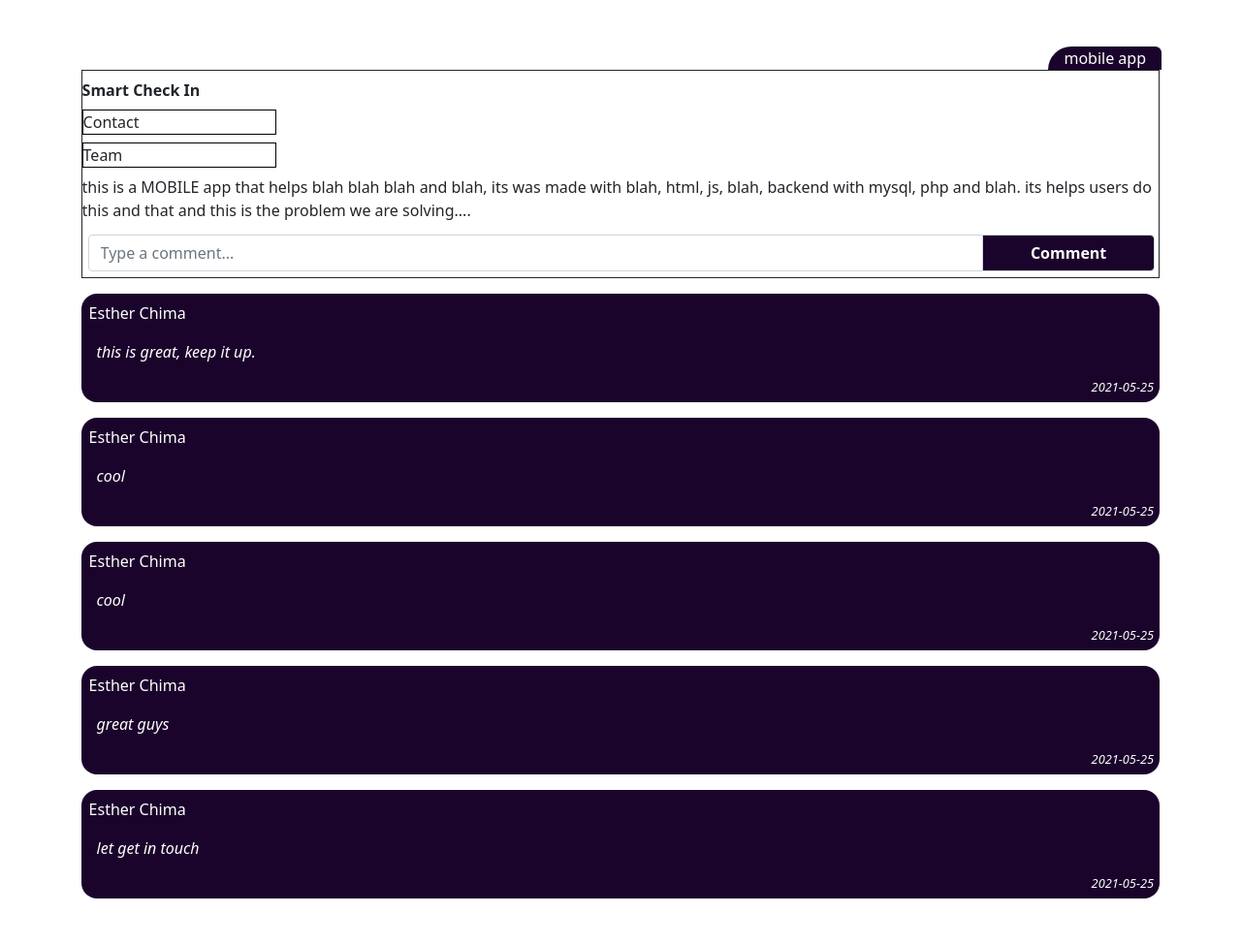
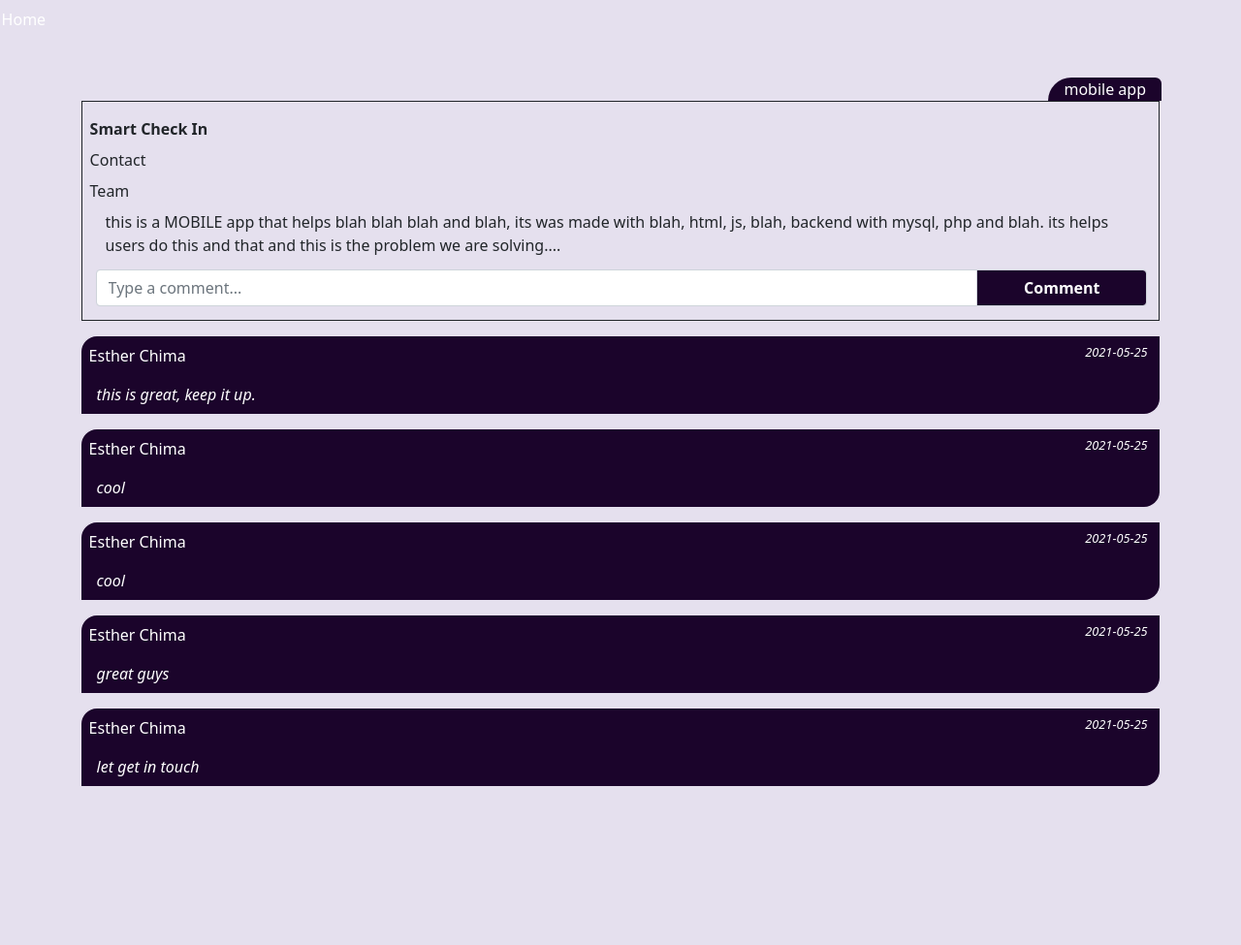
Before and after one commit to kibambe-0167/dsw-a2-project, a PHP site: page /app/pro_details.php?project_id=4 in a window 1280 px wide. Shown: the whole page at 97% size. After the commit the page ends 811 px from the top, so only its background shows below. Run offline with PHP 8.4, Linux system fonts and the light colour scheme; a user stored in the database is signed in; data comes from the database, SQL or seed files in the repository; some libraries are stand-ins or nearby versions.

Commit message:
tech savvy

```diff
--- a/app/post_comment.php
+++ b/app/post_comment.php
@@ -9,8 +9,8 @@
     // check db connection
     if( $connObj ) { // echo "all cool";
       $comment = $_POST["comment"];
+      $pro_id = $_GET["project_id"];
       if( !empty( $comment ) ) { // when comment is provided
-        $pro_id = $_GET["project_id"];
         $usr_id = $_SESSION["savvy_id"]; $usr_fname = $_SESSION["savvy_fname"];
         $usr_lname = $_SESSION["savvy_lname"];
 
--- a/app/pro_details.php
+++ b/app/pro_details.php
@@ -33,8 +33,9 @@
   </head>
   <body>
 
-
-    <?php    ?>
+    <div >
+      <a href="./main_savvy.php">Home</a>
+    </div>
 
     <div class="container show_project" >
       <!-- <div class = "container main_pro_"> -->
@@ -48,13 +49,15 @@
         </div> -->
 
         <div class="" id="main_details">
-          <div class="main_name"> <?php echo  ucwords($project["pro_name"] );  ?> </div>
+          <div class="main_name"> <?php echo  ucwords( $project["pro_name"] );  ?> </div>
 
           <div class="box3">Contact</div>
 
+          <div class="pro_link"> <?php echo $project["pro_ext_link"]; ?> </div>
+
           <div class="pro_team"> Team </div>
 
-          <div id="main_desc" >
+          <div class="main_desc" >
             <?php echo $project["pro_desc"]; ?>
           </div>
         </div>
@@ -86,16 +89,17 @@
         ?>
 
         <div class="ind_comment" >
+
+          <p class="com_time">
+            <?php echo $comment["made_time"] ?>
+          </p>
+
           <p >
             <?php echo ucwords($comment["owner_fname"]) . " " . ucwords($comment["owner_lname"]); ?>
           </p>
 
           <p class ="com">
             <?php echo $comment["comment"]; ?>
-          </p>
-
-          <p class="com_time">
-            <?php echo $comment["made_time"] ?>
           </p>
         </div>
 
@@ -107,10 +111,6 @@
 
     </div>
 
-    <?php // } ?>
-
-
-
 
     <!-- Optional JavaScript -->
     <!-- jQuery first, then Popper.js, then Bootstrap JS -->
--- a/css/head.css
+++ b/css/head.css
@@ -9,11 +9,6 @@
 .container-fluid {
     margin: 0em;
     padding: 0em;
-}
-
-header {
-    padding: 0em;
-    margin: 0em;
 }
 
 #header div {
@@ -50,8 +45,8 @@ a {
 /* the navigation for mobile html code */
 
 #nav_mobile {
-    padding: auto;
-    text-align: right;
+    /* padding: auto; */
+    text-align: left;
     margin: .1em .4em;
     width: 50%;
     /* float: right; */
--- a/css/p_snippet.css
+++ b/css/p_snippet.css
@@ -1,6 +1,7 @@
 .info {
     border: 1px solid;
     clear: both;
+    padding: .5em;
 }
 
 img {
--- a/css/pro_details.css
+++ b/css/pro_details.css
@@ -2,7 +2,7 @@
 .pro_team {
     margin-left: 5%;
     width: 200px;
-    border: 1px solid black;
+    /* border: 1px solid black; */
 }
 
 .comment {
@@ -15,7 +15,7 @@
     background-color: rgb(27, 4, 43);
     margin: 1em 0em;
     color: rgb( 255, 255, 255);
-    border-radius: 1em;
+    border-radius: 1em 0em 1em 0em;
 }
 
 .ind_comment p {
@@ -29,7 +29,16 @@
 }
 
 .ind_comment .com_time {
+    float: right;
     text-align: right;
     font-style: italic;
     font-size: .8em;
+    padding-right: 1em;
 }
+
+
+/* this code applies to every div that has project description */
+
+.main_desc {
+    padding: 0em 1em;
+}
--- a/css/style.css
+++ b/css/style.css
@@ -2,6 +2,10 @@
     padding: 0em;
     margin: 0em;
     box-sizing: border-box;
+}
+
+body {
+    background-color: rgb(229, 224, 238);
 }
 
 #err_conn {
@@ -25,6 +29,15 @@ title {
 }
 
 
+/* this applies to divs that hold team information. */
+
+.info {
+    border: 1px solid;
+    clear: both;
+    padding: .5em;
+}
+
+
 /* remove every default styling applied by the browser. */
 
 * {
@@ -38,9 +51,13 @@ title {
     padding: 0em;
 }
 
+
+/* this applies to the header html element.  */
+
 header {
     padding: 0em;
     margin: 0em;
+    background-color: rgb(27, 4, 43);
 }
 
 #header div {
@@ -51,6 +68,7 @@ header {
 
 a {
     text-decoration: none;
+    color: rgb( 255, 255, 255);
 }
 
 #nav-drop-down {
@@ -83,6 +101,7 @@ a {
 
 /* this make all submit button to have a color set of the same */
 
+.div_btn,
 input[type="submit"],
 input[type="reset"],
 #search_btn,
@@ -100,8 +119,16 @@ input[type="reset"],
 }
 
 
+/* div_btn are anchor in divs, savvy page. */
+
+.div_btn {
+    margin: .1em 0em;
+}
+
+
 /* when someone hover over the btn */
 
+.div_btn:hover,
 input[type="submit"]:hover,
 input[type="reset"]:hover,
 #search_btn:hover,
@@ -133,6 +160,13 @@ button {
 button:hover {
     background-color: rgb(238, 130, 48);
     color: rgb(27, 4, 43)
+}
+
+
+/* this code applies to every div that has project description */
+
+.main_desc {
+    padding: .5em;
 }
 
 
```
Also changed, not shown: app/savvy_profile.php (+6 -6 lines).
